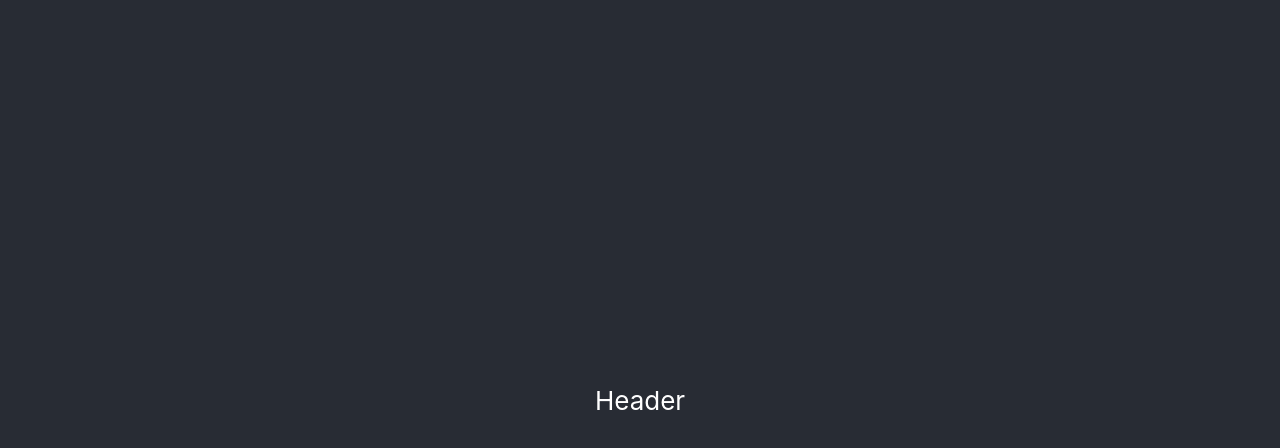
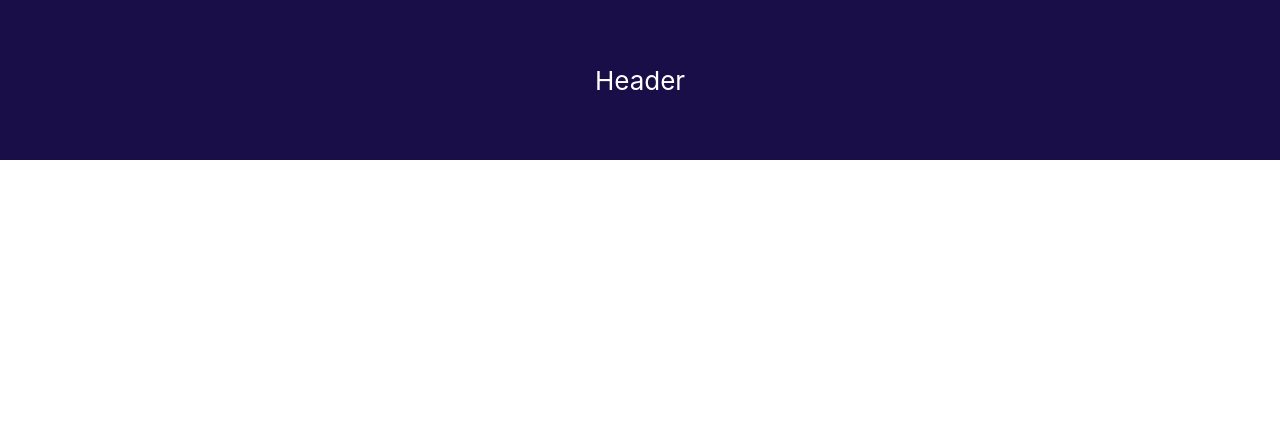
Before and after one commit to appdevdude7/reactblog, a React (Create React App) app: page / in a window 1280 px wide. Shown: the top 448 px of the page. Built offline with nearby package versions, Linux system fonts and the light colour scheme.

Commit message:
updated css and readme

```diff
--- a/src/App.css
+++ b/src/App.css
@@ -2,20 +2,9 @@
   text-align: center;
 }
 
-.App-logo {
-  height: 40vmin;
-  pointer-events: none;
-}
-
-@media (prefers-reduced-motion: no-preference) {
-  .App-logo {
-    animation: App-logo-spin infinite 20s linear;
-  }
-}
-
 .App-header {
-  background-color: #282c34;
-  min-height: 100vh;
+  background-color: #190E47;
+  min-height: 20vh;
   display: flex;
   flex-direction: column;
   align-items: center;
@@ -27,12 +16,3 @@
 .App-link {
   color: #61dafb;
 }
-
-@keyframes App-logo-spin {
-  from {
-    transform: rotate(0deg);
-  }
-  to {
-    transform: rotate(360deg);
-  }
-}
```
Also changed, not shown: 1 other file (tests, documents, lock files or other folders).
